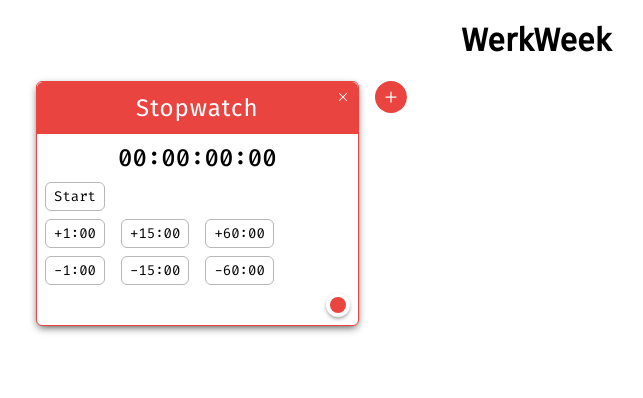
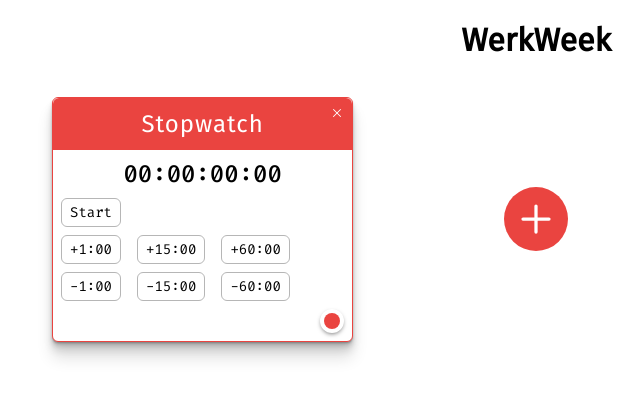
Before and after one commit to nspenner/werkweek, a React (Create React App) app: page / in a window 1280 px wide. Shown: the top 398 px of the page, without its empty margins (104-747 px from the left). Built offline with nearby package versions, Linux system fonts and the light colour scheme.

Commit message:
addbutton placement, shadows

```diff
--- a/src/App.css
+++ b/src/App.css
@@ -39,9 +39,14 @@ li {
   border-radius: 6px;
   border: 1px solid var(--primary);
   position: relative;
-  box-shadow: 0px 3px 8px -2px rgba(0,0,0,0.75);
+  box-shadow: 0 1px 1px rgba(0,0,0,0.12),
+              0 2px 2px rgba(0,0,0,0.12),
+              0 4px 4px rgba(0,0,0,0.12),
+              0 8px 8px rgba(0,0,0,0.12),
+              0 16px 16px rgba(0,0,0,0.12);
   background-color: var(--stopwatchBackground);
   color: var(--text-primary);
+  margin: 1rem;
 }
 
 .Stopwatch-display {
@@ -95,7 +100,7 @@ ul {
   padding: 0;
   display: grid;
   grid-template-columns: repeat(auto-fill, minmax(320px, 1fr));
-  gap: 1rem;
+  grid-auto-rows: minmax(246px,auto);
   margin: 0 auto;
 }
 
@@ -158,17 +163,25 @@ textarea:hover:not(:focus) {
   left: 0px;
 }
 
+.placeholder-container {
+  width: 100%;
+  height: 100%;
+  display: flex;
+  align-items: center;
+  justify-content: center;
+}
+
 .AddButton {
-  width: 2rem;
-  height: 2rem;
+  width: 4rem;
+  height: 4rem;
   background-color: rgb(234, 68, 64);
-  border-radius: 2rem;
+  border-radius: 4rem;
   display: flex;
   justify-content: center;
   align-items: center;
   cursor: pointer;
   border: none;
-  font-size: 2rem;
+  font-size: 4rem;
   color: white;
 }
 
--- a/src/components/StopwatchList.jsx
+++ b/src/components/StopwatchList.jsx
@@ -15,7 +15,9 @@ class StopwatchList extends React.Component {
       <ul>
         {watchList}
         <li key="addButton">
-          <AddButton addWatch={this.props.addWatch} />
+          <div className="placeholder-container">
+            <AddButton addWatch={this.props.addWatch} />
+          </div>
         </li>
       </ul>
     );
```
